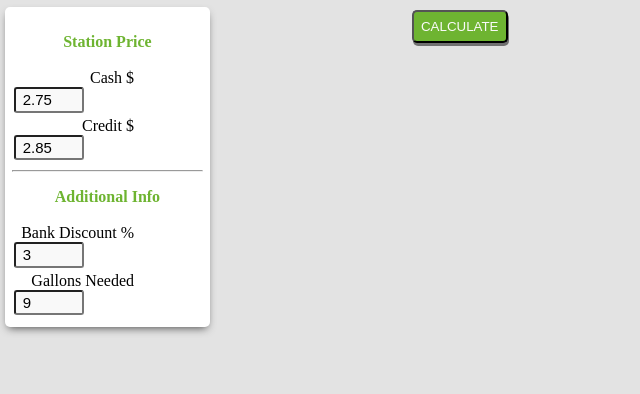
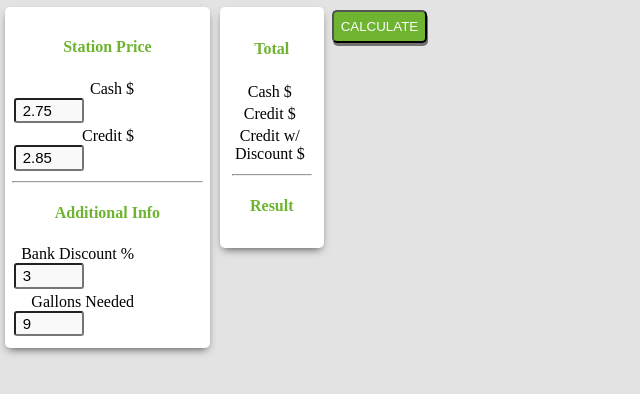
Before and after one commit to PhilJayN/gasCostCalc, a plain HTML site: page index.html in a window 1280 px wide. Shown: the whole page, without its empty margins (0-640 px from the left). Drawn offline with nearby package versions, Linux system fonts and the light colour scheme.

```diff
--- a/app.js
+++ b/app.js
@@ -245,7 +245,13 @@
             // console.log('checkForm result', checkForm(cashPrice));
             // amtSavedFinalMsg();
             //should call visible element very last step when all is fine and dandy:
+
+
             showResultContainer();
+
+
+
+
         });
     });
 }; ///end of main function:
--- a/index.html
+++ b/index.html
@@ -3,6 +3,7 @@
 <!-- The whole point of this app is to see at which point it's cheapert
 to pay with cash or pay with credit that has a reward for buying gas. -->
 <!-- to see whether it's cheaper to pay for gas with cash or credit if and ONLY IF that CC has a bank discount -->
+
 <head>
     <title>ssdfjkl</title>
     <link rel="stylesheet" href="style.css">
@@ -36,16 +37,11 @@
                 </ul> -->
 
 
-
-
-
             <ul class="formFields">
-                  <p>
-                    Station Price
-                  </p>
+                <h4>Station Price</h4>
                 <li>
                     <label for="cashPrice">Cash $</label>
-                          <input type="number" step="0.01" min="0.01" id="cashPrice"  value="2.75" maxlength="3"/>
+                    <input type="number" step="0.01" min="0.01" id="cashPrice" value="2.75" maxlength="3" />
                     <!-- <input type="number" step="0.01" min="0.01" id="cashPrice" /> -->
 
                 </li>
@@ -56,9 +52,9 @@
                 </li>
 
                 <hr>
-                        <p>
+                <h4>
                           Additional Info
-                        </p>
+                        </h4>
                 <li>
                     <!-- most banks give 1-5% cashback-->
                     <!--you CAN put discount to be 0. it just means discount isn't considered at all in calc-->
@@ -76,22 +72,23 @@
 
         <!-- results container: -->
         <div class="calculationResultContainer" id="resultContainerDiv">
-              <h3>Result</h3>
+            <h4>Total</h4>
             <table>
                 <tr class="cashRowTitle">
-                  <td>Cash Total $</td>
+                    <td>Cash $</td>
                     <td id="cashTableData"></td>
                 </tr>
                 <tr class="creditRowTitle">
-                  <td>Credit Total $</td>
+                    <td>Credit $</td>
                     <td id="creditTableData"></td>
                 </tr>
                 <tr class="discountInc">
-                  <td>Credit Total Disc. Inc.$</td>
+                    <td>Credit w/ </br> Discount $</td>
                     <td id="creditDiscTableData"></td>
                 </tr>
             </table>
             <hr>
+            <h4>Result</h4>
         </div>
 
 
@@ -110,7 +107,6 @@
 </body>
 
 </html>
-
 
 
 
--- a/style.css
+++ b/style.css
@@ -6,7 +6,9 @@
     border-radius: 5px;
     box-shadow: 0 4px 9px -3px rgba(0, 0, 0, 0.67);
     padding: 12px;
-    visibility: hidden;
+
+    /*visibility: hidden;*/
+
     text-align: center;
 
     /*DELETE LATER AFTER DEBUGGING*/
@@ -47,9 +49,11 @@
 }
 
 
-h2, h3, p {
+h4 {
   color: rgb(110, 180, 49);
   font-weight: 800;
+  text-align: center;
+
   /*nice orange*/
   /*color: #FFCC00;
   color: #F3A51B;*/
```
Lines whose indentation alone changed are shown as unchanged.
